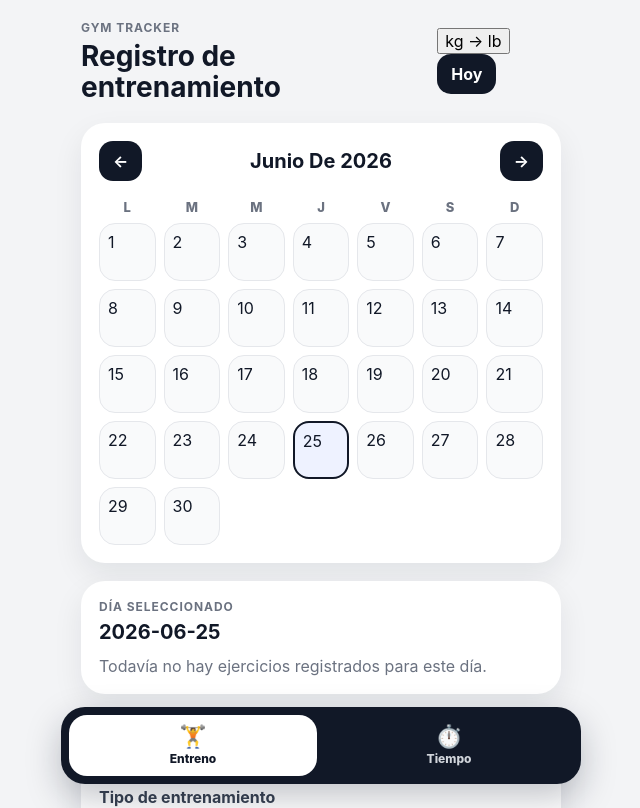
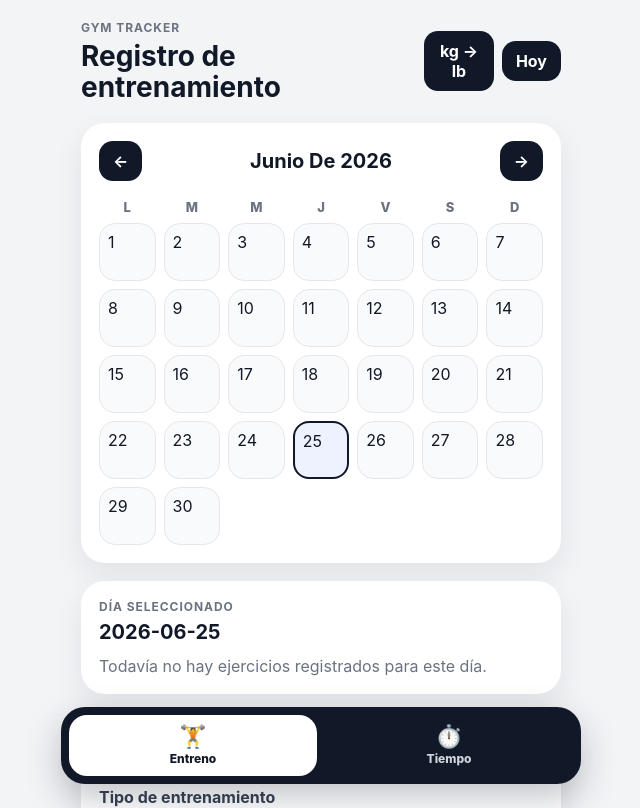
Before and after one commit to martinlopezdiaz33/App_1.0, a React (Vite) app: page / in a window 1280 px wide. Shown: the top 808 px of the page, without its empty margins (319-959 px from the left). Built offline with nearby package versions, Linux system fonts and the light colour scheme.

Commit message:
Update index.css

```diff
--- a/src/index.css
+++ b/src/index.css
@@ -33,6 +33,12 @@ button {
   margin-bottom: 20px;
 }
 
+.header-actions {
+  display: flex;
+  gap: 8px;
+  align-items: center;
+}
+
 h1,
 h2,
 h3,
@@ -61,6 +67,7 @@ h2 {
 }
 
 .today-button,
+.unit-toggle,
 .calendar-header button,
 .save-button {
   border: 0;
```
